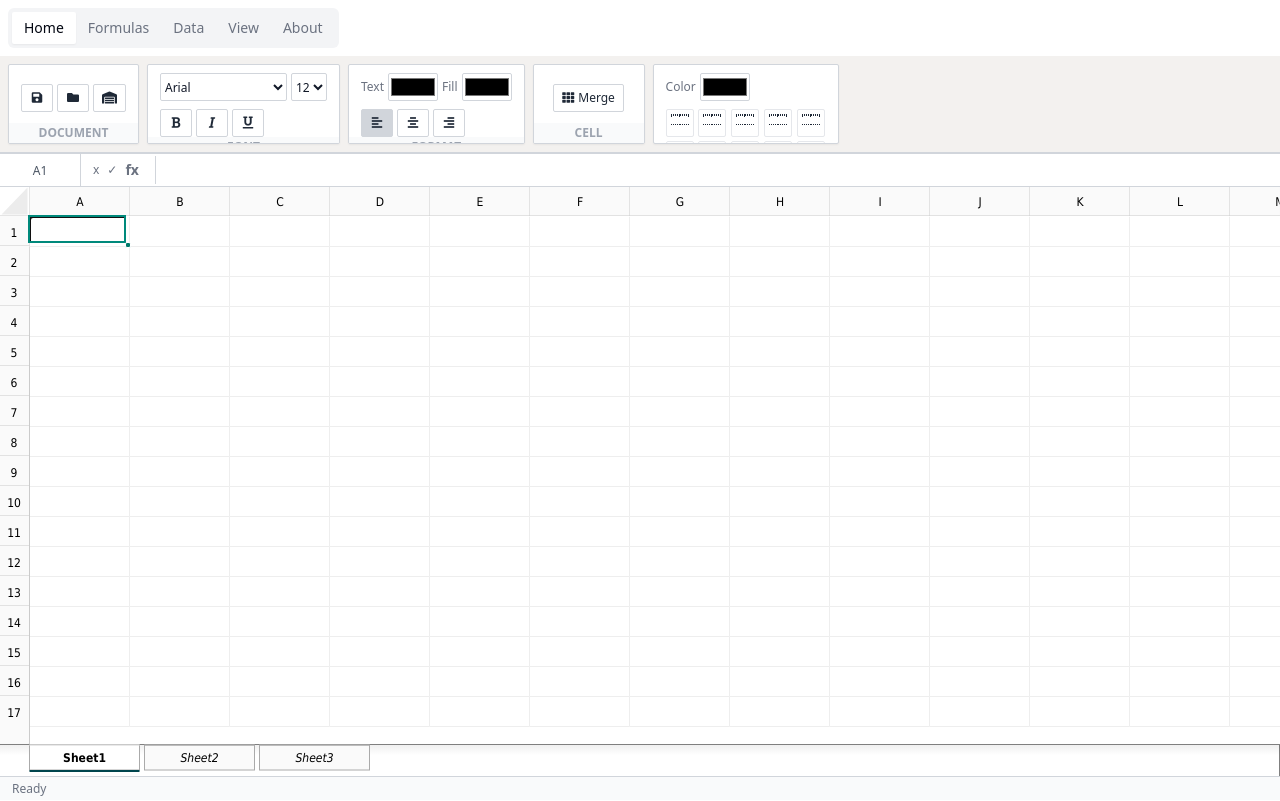
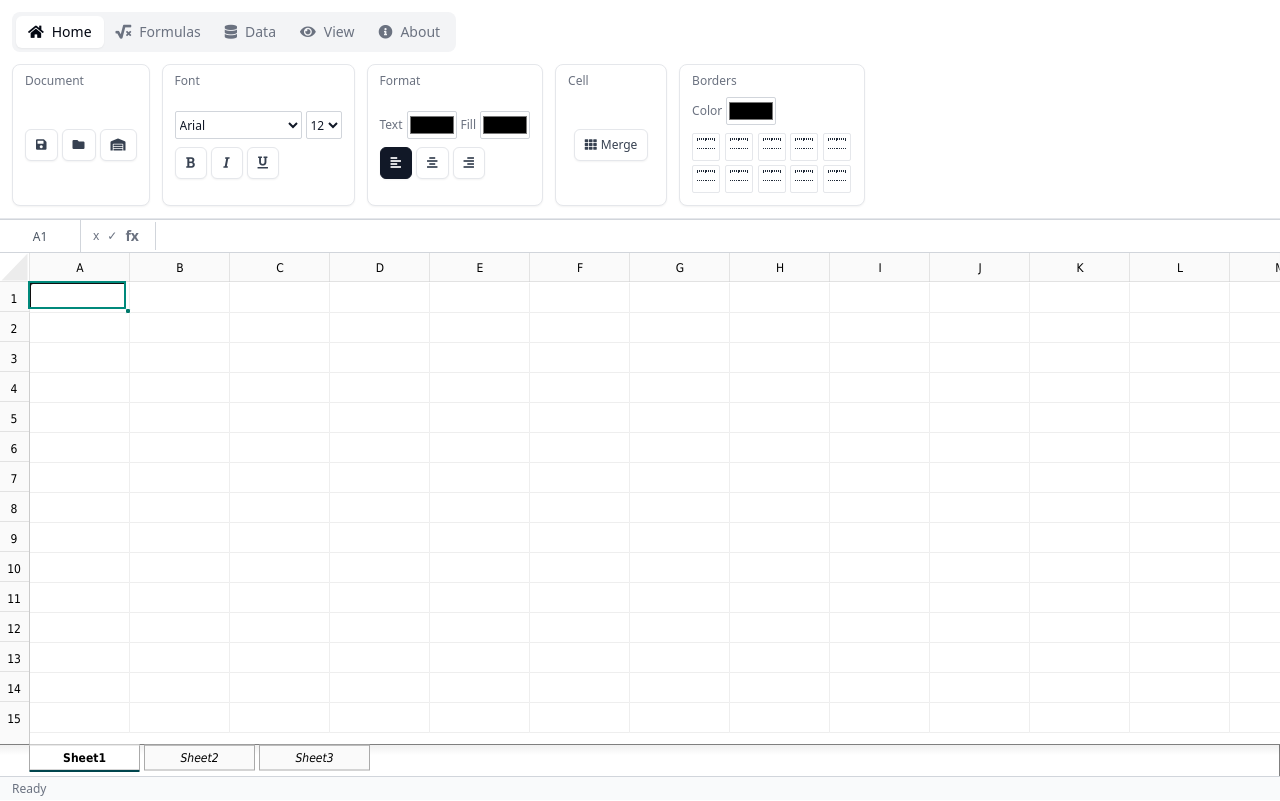
Before and after one commit to code-by-sia/OpenWebSheet, a React (Vite) app: page / in a window 1280 px wide. Built offline with nearby package versions, Linux system fonts and the light colour scheme.

Commit message:
style: refine ribbon shadcn layout

```diff
--- a/src/app/styles.css
+++ b/src/app/styles.css
@@ -8,21 +8,21 @@
   }
 
   .ows-ribbon {
-    @apply flex flex-col border-b border-gray-300 bg-white;
+    @apply flex flex-col border-b border-gray-200 bg-white shadow-sm;
   }
 
   .ows-tabs {
-    @apply w-full;
+    @apply w-full bg-white;
   }
 
   .ows-tabs-list {
-    @apply inline-flex h-10 items-center justify-center rounded-md bg-gray-100 p-1 text-gray-500;
-    @apply mx-2 mt-2;
+    @apply inline-flex h-10 items-center justify-center rounded-lg bg-gray-100 p-1 text-gray-500;
+    @apply mx-3 mt-3;
   }
 
   .ows-tabs-trigger {
-    @apply inline-flex items-center justify-center whitespace-nowrap rounded-sm px-3 py-1.5;
-    @apply text-sm font-medium ring-offset-white transition-all;
+    @apply inline-flex items-center justify-center whitespace-nowrap rounded-md px-3 py-1.5;
+    @apply text-sm font-medium ring-offset-white transition-colors;
     @apply focus-visible:outline-none focus-visible:ring-2 focus-visible:ring-brand focus-visible:ring-offset-2;
     @apply disabled:pointer-events-none disabled:opacity-50;
   }
@@ -32,7 +32,7 @@
   }
 
   .ows-tabs-content {
-    @apply mt-2 ring-offset-white;
+    @apply mt-3 ring-offset-white;
   }
 
   .ows-tabs-content:focus-visible {
@@ -40,11 +40,11 @@
   }
 
   .ows-ribbon-panel {
-    @apply flex items-stretch gap-2 h-24 p-2 overflow-x-auto bg-panel;
+    @apply flex items-stretch gap-3 min-h-28 p-3 pt-0 overflow-x-auto bg-white;
   }
 
   .ows-control-group {
-    @apply flex flex-col min-w-control bg-white border border-gray-300 rounded-sm shadow-sm overflow-hidden;
+    @apply flex flex-col min-w-control rounded-lg border border-gray-200 bg-white shadow-sm;
   }
 
   .ows-control-group-wide {
@@ -52,11 +52,11 @@
   }
 
   .ows-control-content {
-    @apply flex flex-1 items-center justify-center px-3 pt-2;
+    @apply flex flex-1 items-center justify-center px-3 pb-3;
   }
 
   .ows-control-label {
-    @apply h-5 leading-5 text-center text-xs font-bold uppercase text-gray-400 bg-gray-50;
+    @apply px-3 py-2 text-xs font-medium text-gray-500;
   }
 
   .ows-button-row {
@@ -72,12 +72,13 @@
   }
 
   .ows-button {
-    @apply inline-flex items-center justify-center gap-1 min-w-button h-7 px-2;
-    @apply text-xs border border-gray-300 rounded-sm bg-white text-gray-800;
+    @apply inline-flex items-center justify-center gap-1 min-w-button h-8 px-2.5;
+    @apply text-xs font-medium border border-gray-200 rounded-md bg-white text-gray-700 shadow-sm;
+    @apply hover:bg-gray-50 hover:text-gray-950 focus-visible:outline-none focus-visible:ring-2 focus-visible:ring-brand;
   }
 
   .ows-button-active {
-    @apply bg-gray-300;
+    @apply border-gray-900 bg-gray-900 text-white hover:bg-gray-800 hover:text-white;
   }
 
   .ows-field {
@@ -126,7 +127,7 @@
   }
 
   .ows-muted {
-    @apply text-xs uppercase text-gray-400;
+    @apply text-xs font-medium text-gray-500;
   }
 
   .ows-about {
@@ -134,7 +135,11 @@
   }
 
   .ows-large-icon {
-    @apply text-3xl text-brand;
+    @apply text-2xl text-gray-700;
+  }
+
+  .ows-tab-label {
+    @apply inline-flex items-center gap-2;
   }
 
   .ows-border-grid {
--- a/src/features/ribbon/RibbonMenu.tsx
+++ b/src/features/ribbon/RibbonMenu.tsx
@@ -8,11 +8,11 @@ import { ViewRibbon } from './ViewRibbon';
 import { Tabs, TabsContent, TabsList, TabsTrigger } from '@/shared/ui/Tabs';
 
 const tabs = [
-  {id: 'home', label: 'Home'},
-  {id: 'formulas', label: 'Formulas'},
-  {id: 'data', label: 'Data'},
-  {id: 'view', label: 'View'},
-  {id: 'about', label: 'About'},
+  {id: 'home', icon: 'fa fa-home', label: 'Home'},
+  {id: 'formulas', icon: 'fa fa-square-root-alt', label: 'Formulas'},
+  {id: 'data', icon: 'fa fa-database', label: 'Data'},
+  {id: 'view', icon: 'fa fa-eye', label: 'View'},
+  {id: 'about', icon: 'fa fa-info-circle', label: 'About'},
 ];
 
 export function RibbonMenu(props: RibbonProps) {
@@ -21,7 +21,12 @@ export function RibbonMenu(props: RibbonProps) {
     {className: 'ows-ribbon'},
     React.createElement(Tabs, {defaultValue: 'home'},
       React.createElement(TabsList, null,
-        tabs.map((tab) => React.createElement(TabsTrigger, {key: tab.id, value: tab.id}, tab.label)),
+        tabs.map((tab) => React.createElement(TabsTrigger, {key: tab.id, value: tab.id},
+          React.createElement('span', {className: 'ows-tab-label'},
+            React.createElement('i', {className: tab.icon}),
+            tab.label,
+          ),
+        )),
       ),
       React.createElement(TabsContent, {value: 'home'}, React.createElement(HomeRibbon, props)),
       React.createElement(TabsContent, {value: 'formulas'}, React.createElement(FormulaRibbon)),
--- a/src/shared/ui/ControlGroup.tsx
+++ b/src/shared/ui/ControlGroup.tsx
@@ -10,7 +10,7 @@ export function ControlGroup(props: ControlGroupProps) {
   return React.createElement(
     'section',
     {className: props.wide ? 'ows-control-group ows-control-group-wide' : 'ows-control-group'},
+    React.createElement('div', {className: 'ows-control-label'}, props.label),
     React.createElement('div', {className: 'ows-control-content'}, props.children),
-    React.createElement('div', {className: 'ows-control-label'}, props.label),
   );
 }
```
Also changed, not shown: 5 other files (tests, documents, lock files or other folders).
